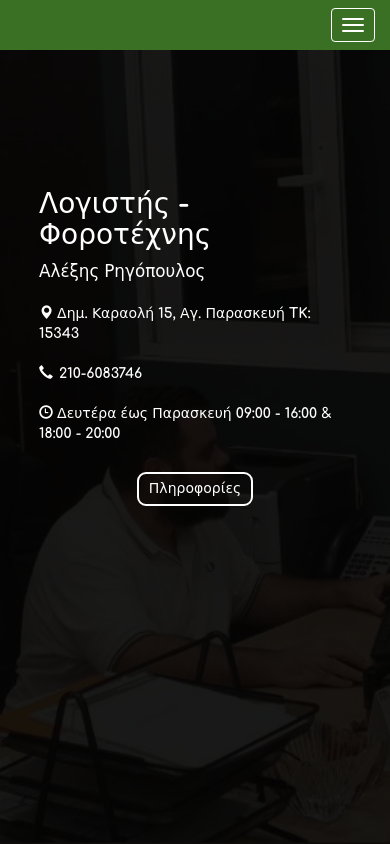
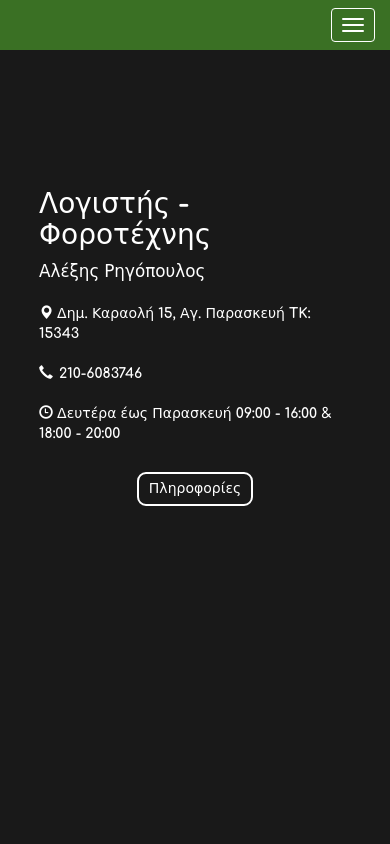
Before and after one commit to xargr/rigopoulos, a plain HTML site: page index.html in a window 390 px wide. Shown: the top 844 px of the page. Drawn offline with nearby package versions, Linux system fonts and the light colour scheme.

Commit message:
skeleton html page

```diff
--- a/css/style.css
+++ b/css/style.css
@@ -43,7 +43,6 @@ header{
     background-size: cover;
     display: flex;
     flex-direction: column;
-
     align-items: center;
     z-index: 1;
     background-position: center center;
@@ -115,6 +114,20 @@ header{
 
 @media (max-width: 768px) {
 
+    header{
+        background: none;
+        height: 100vh;
+        width: auto;
+        background-size: cover;
+        display: flex;
+        flex-direction: column;
+        align-items: center;
+        z-index: 1;
+        background-position: center center;
+        background-repeat: no-repeat;
+        background-attachment: fixed;
+    }
+
     #info{
         width: 80vw;
 
```
